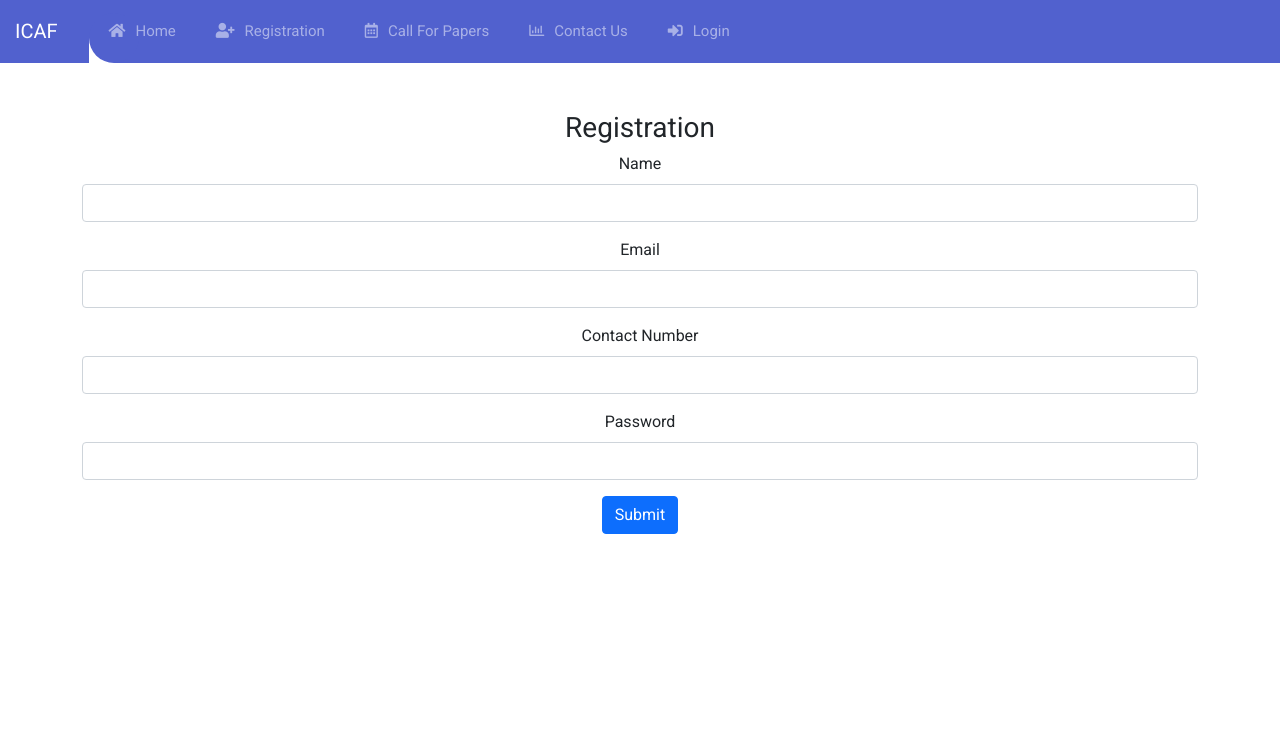
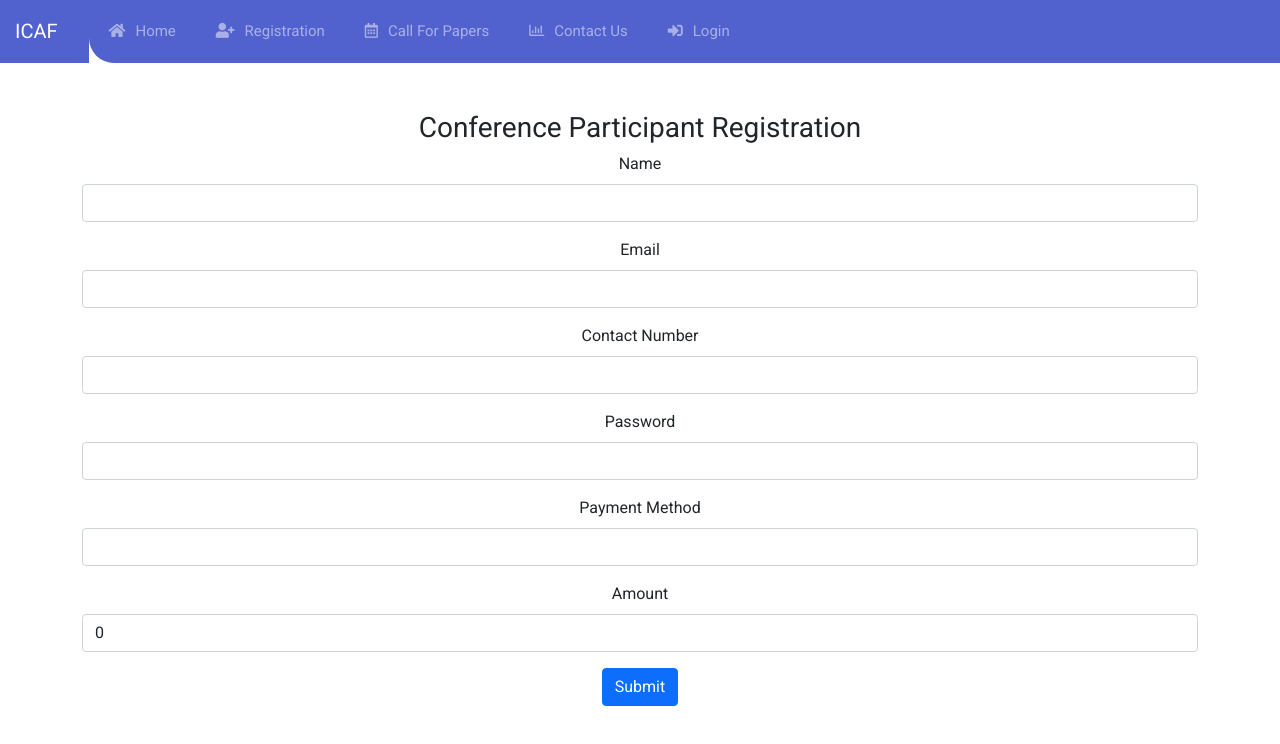
Before and after one commit to Nisali1997/UserAPI-master, a React (Create React App) app in the folder UserAPI/web/src/main/resources/frontend/: page /participent in a window 1280 px wide. Shown: the top 744 px of the page. Built offline with nearby package versions, Linux system fonts and the light colour scheme.

Commit message:
Attendee added to registration type

```diff
--- a/UserAPI/web/src/main/resources/frontend/src/App.js
+++ b/UserAPI/web/src/main/resources/frontend/src/App.js
@@ -26,6 +26,7 @@ import approveWorkshopProposals from "./Reviewer/approveWorkshopProposals";
 import viewResearchPapers from "./Registration/viewResearchPapers";
 import ResearcherRegistration from "./Registration/Registration_Researcher";
 import ReviewerHomePage from "./Reviewer/ReviewerHomePage";
+import viewApConferences from "./Registration/viewApConferences";
 
 function App() {
   return (
@@ -62,6 +63,7 @@ function App() {
               path="/researcherRegistration"
               component={ResearcherRegistration}
             />
+            <Route path="/viewApConferences" component={viewApConferences} />
 
             <Route path="/callForPapers" component={CallForPapers} exact />
 
@@ -79,7 +81,7 @@ function App() {
             <Route path="/editorCreate" component={CreateConference} />
             <Route path="/editorView" component={ViewConferences} />
             {/* <Route path="/:id" component={ViewCetainConference} /> */}
-            <Route path="/reviewer" component={ReviewerHomePage}/>
+            <Route path="/reviewer" component={ReviewerHomePage} />
           </Switch>
         </section>
       </Router>
--- a/UserAPI/web/src/main/resources/frontend/src/Registration/Participent_Registration.js
+++ b/UserAPI/web/src/main/resources/frontend/src/Registration/Participent_Registration.js
@@ -1,74 +1,149 @@
-import React from 'react';
-import axios from 'axios';
+import React from "react";
+import axios from "axios";
 
-class ParticipentRegistration extends React.Component{
-    constructor(props){
-        super(props);
-        this.onChange=this.onChange.bind(this);
-        this.onSubmit=this.onSubmit.bind(this);
-        this.state={
-            pname:'',
-            pemail:'',
-            pnumber:'',
-            ppassword:''
-        }
-    }
+class ParticipentRegistration extends React.Component {
+  constructor(props) {
+    super(props);
+    this.onChange = this.onChange.bind(this);
+    // this.onSubmit=this.onSubmit.bind(this);
+    this.state = {
+      pname: "",
+      pemail: "",
+      pnumber: "",
+      ppassword: "",
+      paymentMethod: "",
+      amount: 0,
+      conferenceId: "",
+    };
+  }
 
-    onChange(e){
-        this.setState({[e.target.name]: e.target.value })
-    }
+  onChange(e) {
+    this.setState({ [e.target.name]: e.target.value });
+  }
 
-    onSubmit(e){
-        e.preventDefault();
-        let Attendee={
-            Name : this.state.pname,
-            Email : this.state.pemail,
-            ContactNumber : this.state.pnumber,
-            Password : this.state.ppassword
-        }
+  onSubmit(e, id) {
+    e.preventDefault();
+    let Attendee = {
+      name: this.state.pname,
+      email: this.state.pemail,
+      contactNumber: this.state.pnumber,
+      password: this.state.ppassword,
+      paymentMethod: this.state.paymentMethod,
+      amount: this.state.amount,
+      conferenceId: id,
+    };
 
-        axios.post('http://localhost:8080/userapi/registerForConference', Attendee)
-        .then(response => {
-            alert('Data successfully inserted')
-          })
-          .catch(error => {
-            console.log(error.message);
-            alert(error.message)
-          })
-    }
+    axios
+      .post("http://localhost:8080/userapi/registerForConference", Attendee)
+      .then((response) => {
+        alert("Data successfully inserted");
+      })
+      .catch((error) => {
+        console.log(error.message);
+        alert(error.message);
+      });
+  }
 
-    render(){
-        return (
-            <div className="container">
-              <br></br><br></br>
-                <h3>Registration</h3>
-                <form onSubmit={this.onSubmit}>
-  <div className="mb-3">
-    <label htmlFor="Type" class="form-label">Name</label>
-    <input type="text" class="form-control" id="Type" name="pname" value={this.state.pname} onChange={this.onChange} aria-describedby="emailHelp"/>
-  </div>
+  render() {
+    const { id } = this.props;
+    return (
+      <div className="container">
+        <br></br>
+        <br></br>
+        <h3>Conference Participant Registration</h3>
+        <form onSubmit={(e) => this.onSubmit(e, id)}>
+          <div className="mb-3">
+            <label htmlFor="Type" class="form-label">
+              Name
+            </label>
+            <input
+              type="text"
+              class="form-control"
+              id="Type"
+              name="pname"
+              value={this.state.pname}
+              onChange={this.onChange}
+              aria-describedby="emailHelp"
+            />
+          </div>
 
-  <div class="mb-3">
-    <label for="email" class="form-label">Email</label>
-    <input type="text" class="form-control" id="email" name="pemail" value={this.state.pemail} onChange={this.onChange} />
-  </div>
+          <div class="mb-3">
+            <label for="email" class="form-label">
+              Email
+            </label>
+            <input
+              type="text"
+              class="form-control"
+              id="email"
+              name="pemail"
+              value={this.state.pemail}
+              onChange={this.onChange}
+            />
+          </div>
 
-  <div class="mb-3">
-    <label for="number" class="form-label">Contact Number</label>
-    <input type="text" class="form-control" id="number" name="pnumber" value={this.state.pnumber} onChange={this.onChange} />
-  </div>
+          <div class="mb-3">
+            <label for="number" class="form-label">
+              Contact Number
+            </label>
+            <input
+              type="text"
+              class="form-control"
+              id="number"
+              name="pnumber"
+              value={this.state.pnumber}
+              onChange={this.onChange}
+            />
+          </div>
 
-  <div class="mb-3">
-    <label for="passt" class="form-label">Password</label>
-    <input type="text" class="form-control" id="pass" name="ppassword" value={this.state.ppassword} onChange={this.onChange} />
-  </div>
+          <div class="mb-3">
+            <label for="passt" class="form-label">
+              Password
+            </label>
+            <input
+              type="text"
+              class="form-control"
+              id="pass"
+              name="ppassword"
+              value={this.state.ppassword}
+              onChange={this.onChange}
+            />
+          </div>
 
+          <div class="mb-3">
+            <label for="passt" class="form-label">
+              Payment Method
+            </label>
+            <input
+              type="text"
+              class="form-control"
+              id="pass"
+              name="paymentMethod"
+              value={this.state.paymentMethod}
+              onChange={this.onChange}
+            />
+          </div>
 
-  <button type="submit" class="btn btn-primary">Submit</button>
-</form>
-            </div>
-        )
-    }
+          <div class="mb-3">
+            <label for="passt" class="form-label">
+              Amount
+            </label>
+            <input
+              type="text"
+              class="form-control"
+              id="pass"
+              name="amount"
+              value={this.state.amount}
+              onChange={this.onChange}
+            />
+          </div>
+
+          <button type="submit" class="btn btn-primary">
+            Submit
+          </button>
+        </form>
+      </div>
+    );
+  }
 }
 
-export default ParticipentRegistration
+export default ParticipentRegistration;
--- a/UserAPI/web/src/main/resources/frontend/src/Registration/Registration_Type.css
+++ b/UserAPI/web/src/main/resources/frontend/src/Registration/Registration_Type.css
@@ -1,3 +1,11 @@
-.para{
-    text-align: left;
+.para {
+  text-align: left;
 }
+
+.li {
+  text-align: left;
+}
+
+.center {
+  background-color: aqua;
+}
--- /dev/null
+++ b/UserAPI/web/src/main/resources/frontend/src/Registration/viewApConferences.js
@@ -0,0 +1,108 @@
+import React from "react";
+import axios from "axios";
+import ParticipentRegistration from "./Participent_Registration";
+
+class viewApConferences extends React.Component {
+  constructor(props) {
+    super(props);
+    this.state = {
+      conferences: [],
+      id: "",
+      conferenceName: "",
+      date: "",
+      venue: "",
+      startTime: "",
+      duration: "",
+    };
+  }
+
+  componentWillMount() {
+    axios.get("http://localhost:8080/userapi/viewAllConference").then((res) => {
+      this.setState({
+        conferences: res.data,
+        id: "",
+        name: "",
+      });
+    });
+  }
+
+  register(id) {
+    this.setState({
+      id: id,
+    });
+  }
+
+  render() {
+    function Approved(props) {
+      return <td>{"Approved"}</td>;
+    }
+    function Declined(props) {
+      return <td>{"Declined"}</td>;
+    }
+    function StatusChecking(props) {
+      const approvedOrNot = props.approvedOrNot;
+      if (approvedOrNot) {
+        return <Approved />;
+      }
+      return <Declined />;
+    }
+    return (
+      <div className="container">
+        <h3 className="mt-4 mb-2">All conferences</h3>
+        <div className="col s6">
+          <table>
+            <thead>
+              <tr>
+                <th>Conference</th>
+                <th>Date</th>
+                <th>Venue</th>
+                <th>StartTime</th>
+                <th>Duration</th>
+                <th>Register</th>
+              </tr>
+            </thead>
+
+            <tbody>
+              {this.state.conferences.map((conference) => (
+                <tr key={conference.id}>
+                  <td>{conference.conferenceName}</td>
+                  <td>{conference.date}</td>
+                  <td>{conference.venue}</td>
+                  <td>{conference.startTime}</td>
+                  <td>{conference.duration}</td>
+                  <td>
+                    <button
+                      onClick={(e) => this.register(conference.id)}
+                      className="btn waves-effect waves-light"
+                    >
+                      Register
+                    </button>
+                  </td>
+                </tr>
+              ))}
+            </tbody>
+          </table>
+        </div>
+        <div className="col s6">
+          {this.state.id ? <ParticipentRegistration id={this.state.id} /> : ""}
+
+          {/* <Router>
+            <Route path="/presenterRegistration">
+              <PresenterRegistration />
+            </Route>
+            <Link
+              to={{
+                pathname: "/presenterRegistration",
+                //   state: { proposalID: proposal.id },
+              }}
+            >
+              Register
+            </Link>
+          </Router> */}
+        </div>
+      </div>
+    );
+  }
+}
+
+export default viewApConferences;
```
Also changed, not shown: UserAPI/web/src/main/resources/frontend/src/Registration/RegistrationType.js (+26 -13 lines).
